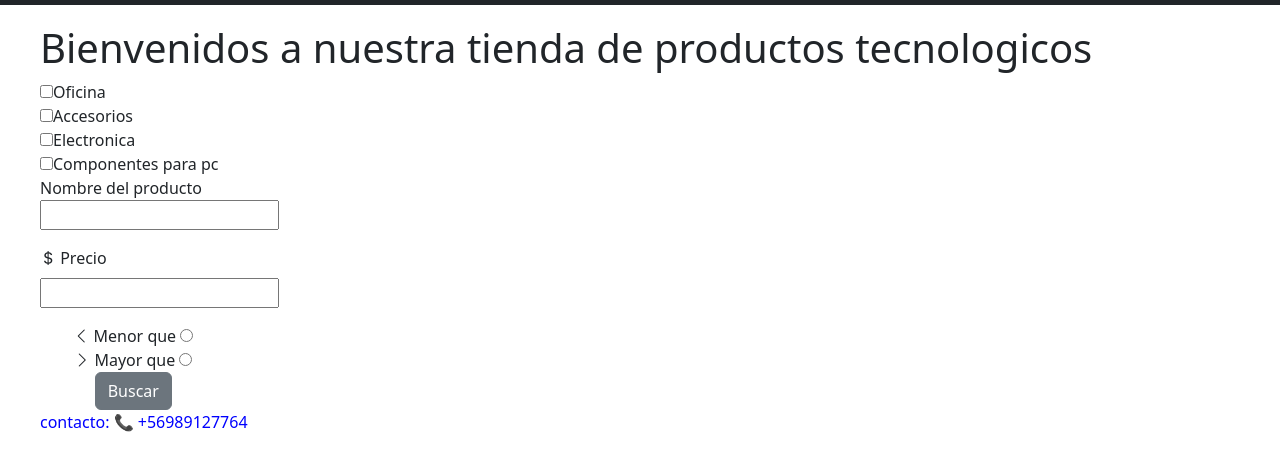
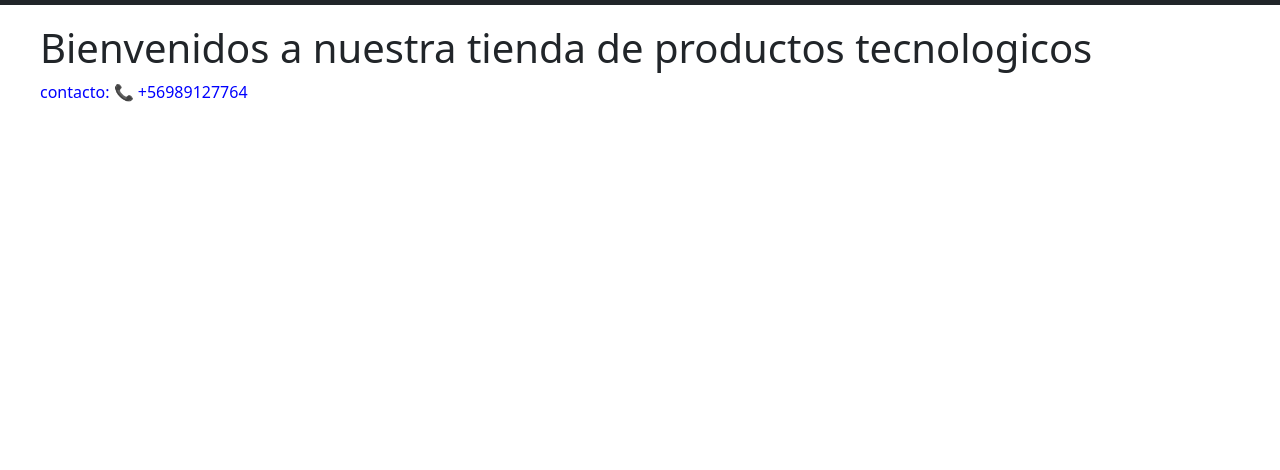
Before and after one commit to Gabriel8321/tercera-prueba, a plain HTML site: page Frontend/index.html in a window 1280 px wide. Shown: the part 86-556 px from the top of the page. Drawn offline with nearby package versions, Linux system fonts and the light colour scheme.

Commit message:
Limpieza y arreglos menores de comentarios

```diff
--- a/Frontend/Assets/CSS/style.css
+++ b/Frontend/Assets/CSS/style.css
@@ -3,7 +3,7 @@ body{
     margin-left: 40px
 }
 
-.contacto{
+#contacto{
     color: blue;
 }
 
--- a/Frontend/Assets/JS/script.js
+++ b/Frontend/Assets/JS/script.js
@@ -1,7 +1,7 @@
 const dataSection = document.getElementById("Mostrando")
 const dataSectionBuying = document.getElementById("carro")
 
-// Mostrar los datos sin filtros
+// Mostrar los datos sin filtros. Activado al ingresar al catalogo
 async function renderData() {
     dataSection.innerHTML = ""
     // Esto pedira los datos al servidor del backend, y luego lo convertira en formato json
@@ -341,7 +341,7 @@ async function mostrar_carro(){
     console.log()
     let template = "";
     i=2  // Inicializa en valor de 2 para que en la primera pasada pueda ocurrir la primera "row" de tarjetas al instante en vez de en la tercera tarjeta
-    // const carro = JSON.parse(localStorage.getItem("carro")) || []
+    const carro = JSON.parse(localStorage.getItem("carro")) || []
     carro.forEach((Data) => {
         i+=1
         if (i==3){
@@ -390,28 +390,6 @@ async function mostrar_carro(){
     dataSectionBuying.innerHTML = template;
 }
 
-// async function verificacion_pedido(){
-//     const carro = JSON.parse(localStorage.getItem("carro")) || []
-//     const rut = document.getElementById('rut').value
-//     const nombre = document.getElementById('nombre').value
-//     const apellido = document.getElementById('apellido').value
-
-//     existe = 0
-//     const db = await fetch('/api/cliente')
-//     db.forEach(user => {
-//         if (user.rut == rut && user.nombre == nombre && user.apellido == apellido){
-//             existe = 1
-//         }
-//     });
-//     if (existe == 1){
-//         carro.forEach(pedido => {
-
-//         });
-//     }
-//     else{
-//         alert("No se han encontrado coincidencias")
-//     }
-// }
 
 // Agregar un nuevo pedido
 const form = document.getElementById('datos_usuario')
@@ -445,7 +423,7 @@ form.addEventListener('submit', async e => {
     }
 })
 
-// !!!! Hay que verificar si funciona esto. Es para ejecutar alguna funcion al ingresar a la pagina indicada
+// Ejecutar funciones especificas por ingreso de pagina.
 const page = window.location.pathname
 console.log(page)
 
--- a/Frontend/index.html
+++ b/Frontend/index.html
@@ -30,7 +30,7 @@
                         <a class="nav-link disabled" aria-current="page" href="#">Conocenos</a> <!-- Boton 2 que te enviara a una pagina que indica quienes somos, no posee link debido a que no creamos la pagina por falta de tiempo -->
                     </li>
                     <li class="nav-item">
-                        <a class="nav-link" href="#"> Ver catalogo </a> <!-- Boton 3 que te enviara al listado de articulos existentes, agregar el link después -->
+                        <a class="nav-link" href="catalogo.html"> Ver catalogo </a> <!-- Boton 3 que te enviara al listado de articulos existentes, agregar el link después -->
                     </li>
                     <li class="nav-item">
                         <a class="nav-link" href="pedido.html" tabindex="-1" aria-disabled="true"> Realizar un pedido </a> <!-- Boton 4 que te llevara a una pagina en la que se podra completar el pedido, rellenando los datos del usuario que efectuara la compra -->
@@ -43,61 +43,11 @@
     <header>
         <h1>Bienvenidos a nuestra tienda de productos tecnologicos</h1>
     </header>
-
-    <aside>
-        <div class="row">
-            <div class="col-sm-2">
-                <section id="Sidebar">
-                    <!-- Formulario para realizar un filtrado por tipo de producto utilizando un selector -->
-                    <section id="tipos">
-                        <label><input type="checkbox" value="Oficina">Oficina</label>
-                        <label><input type="checkbox" value="Accesorio">Accesorios</label>
-                        <label><input type="checkbox" value="Electronica">Electronica</label>
-                        <label><input type="checkbox" value="Componente">Componentes para pc</label>
-                    </section>
-
-
-                    <!-- Formulario para realizar un filtrado por nombre -->
-                    <form id="nombre">
-                        <div class="mb-3">
-                            <label for="name">Nombre del producto</label>
-                            <input type="text" id="name"/>
-                        </div>
-                    </form>
-
-
-                    <!-- Formulario para realizar un filtrado por precio -->
-                    <form id="precio">
-                        <div class="mb-3">
-                            <label for="price" class="form-label"><i class="bi bi-currency-dollar"></i> Precio </label>
-                            <input type="text" id="price" pattern="[0-9]*" inputmode="numeric" value=""/>
-                        </div>
-                    </form>
-
-                    <!-- Formulario que permite indicar si el precio debe superar al indicado o ser menor -->
-                    <div class="container-fluid text-center">
-                    <form id="signo">
-                        <label for="superior"><i class="bi bi-chevron-left"></i> Menor que</label>
-                        <input type="radio" name="prueba" value="menor" id="superior">
-
-                        <label for="inferior"><i class="bi bi-chevron-right"></i> Mayor que</label>
-                        <input type="radio" name="prueba" value="mayor" id="inferior">
-                    </form>
-                        <button type="button" class="btn btn-secondary" onclick="filters()">Buscar</button>
-                    </div>
-                </section>
-            </div>
-            <div class="col-sm-9">
-                <section id="Mostrando">
-                    <!-- !!!! Realizar una vista en la que se mostraran los 3 articulos que más se compraron -->
-                </section>
-            </div>
-        </div>
-    </aside>
-
-    <footer id="footer"> <!-- !!!! Actualmente la ID no se esta utilizando en alguna parte -->
-        <p class="contacto">contacto: 📞 +56989127764</p>
-        <!-- !!!! Posiblemente agregar un link que te lleva a una pagina de avisos legales (referente a la privacidad y terminos de uso (podriamos utilizar como referencia uno de una tienda verdadera?) para el servicio)-->
+        <section id="Mostrando">
+            <!-- Aqui se mostraran los tres productos más comprados -->
+        </section>
+    <footer id="footer">
+        <p id="contacto">contacto: 📞 +56989127764</p>
     </footer>
     <script src="Assets/JS/script.js"></script>
 </body>
```
Also changed, not shown: Frontend/catalogo.html (+2 -3 lines), Frontend/pedido.html (+1 -1 lines).
